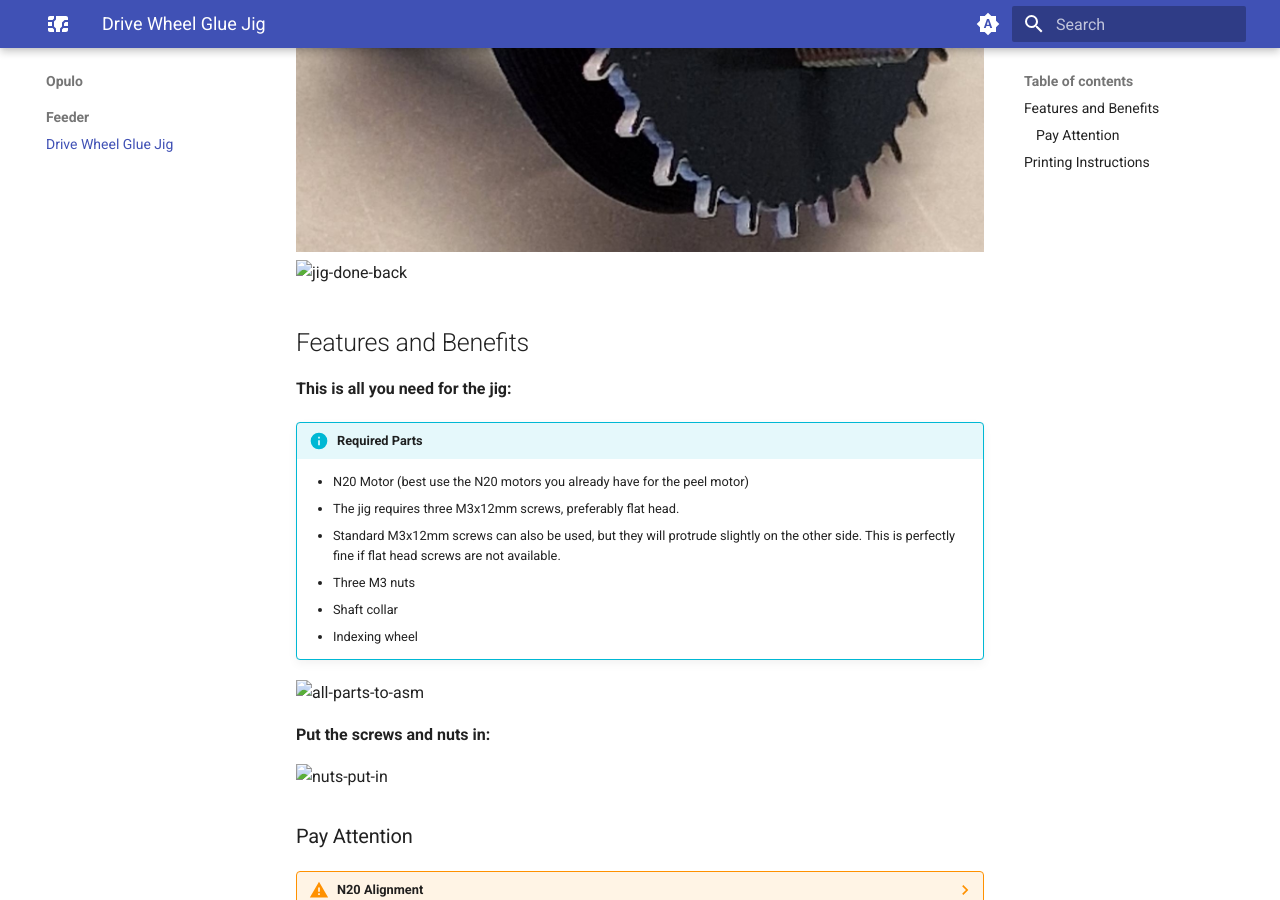
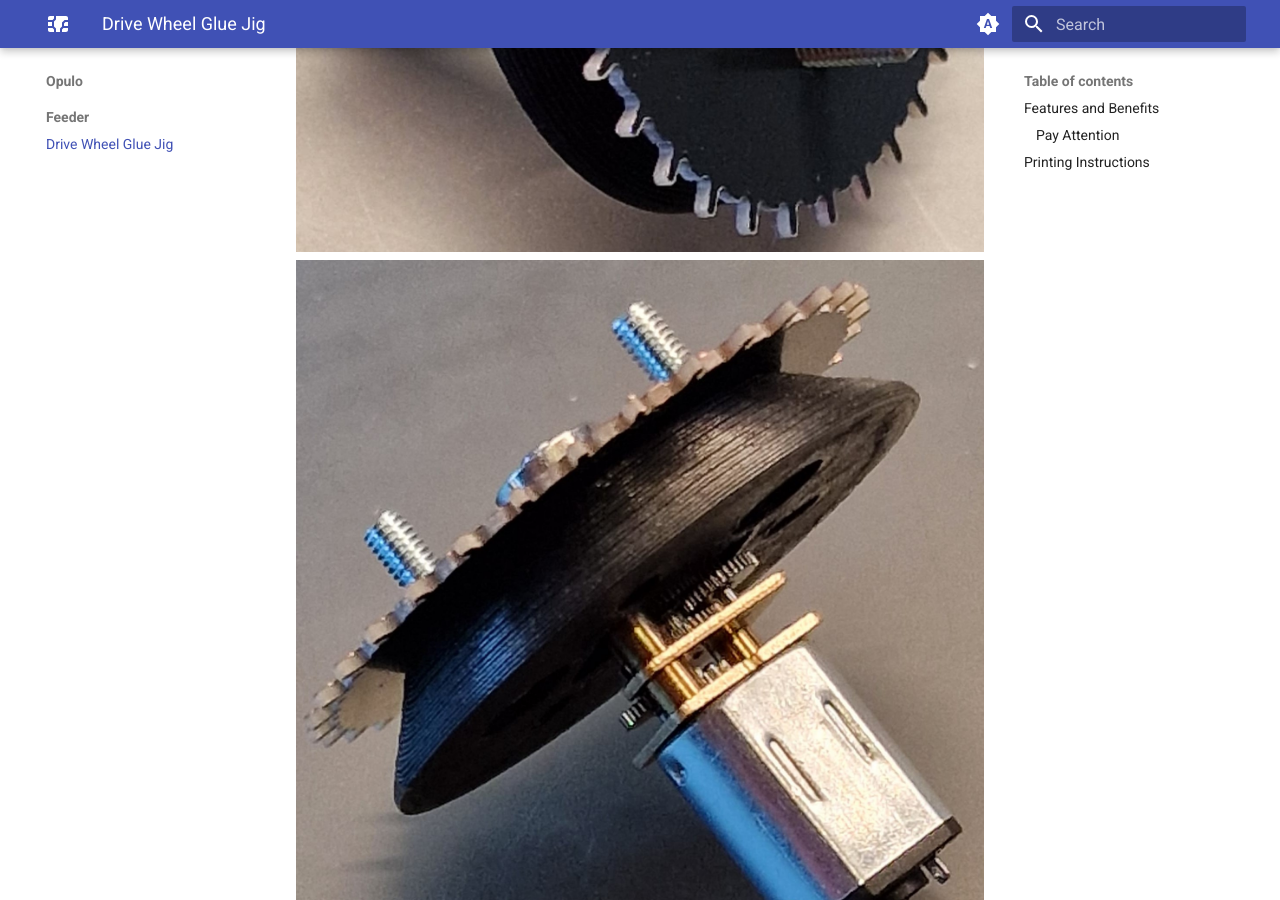
Before and after one commit to Technolitix/docs, an MkDocs documentation site: the page built from docs/drive-wheel-clue-jig.md, in a window 1280 px wide and 900 px high, scrolled down 1166 px. Built offline with MkDocs 1.6.1 and Material for MkDocs 9.7.7, drawn with Linux system fonts in a browser that asks for light colours.

Commit message:
Changed all Pics to forward slash

```diff
--- a/docs/drive-wheel-clue-jig.md
+++ b/docs/drive-wheel-clue-jig.md
@@ -9,8 +9,8 @@
 
 The standard jigs for assembling Opulo's drive wheel are often insufficient for precise alignment during the gluing process. That’s why I designed this easy-to-print jig to simplify the task for everyone.
 
-![jig-done-front](\images\shaft-aligment-jig\jig-done-front.jpeg)
-![jig-done-back](images\shaft-aligment-jig\jig-done-back.jpeg)
+![jig-done-front](images/shaft-aligment-jig/jig-done-front.jpeg)
+![jig-done-back](images/shaft-aligment-jig/jig-done-back.jpeg)
 
 ## Features and Benefits
 
@@ -24,47 +24,47 @@ The standard jigs for assembling Opulo's drive wheel are often insufficient for
     - Shaft collar
     - Indexing wheel
 
-![all-parts-to-asm](images\shaft-aligment-jig\all-parts-to-asm.jpeg)
+![all-parts-to-asm](images/shaft-aligment-jig/all-parts-to-asm.jpeg)
 
 **Put the screws and nuts in:**
 
-![nuts-put-in](images\shaft-aligment-jig\nuts-put-in.jpeg)
+![nuts-put-in](images/shaft-aligment-jig/nuts-put-in.jpeg)
 
 ### Pay Attention
 
 ??? warning "N20 Alignment"
     - **Correct**:
-    ![motor-aligned](images\shaft-aligment-jig\motor-aligned.jpeg)
+    ![motor-aligned](images/shaft-aligment-jig/motor-aligned.jpeg)
     - **Wrong**: Just use your fingernail and rotate the gears inside; the motor will move.
     - **Don't**: Rotate the shaft into alignment by turning the 3D print—this will deform the print!
-    ![motor-missaligned](images\shaft-aligment-jig\motor-missaligned.jpeg)
+    ![motor-missaligned](images/shaft-aligment-jig/motor-missaligned.jpeg)
 
 Now you can push the motor into its place.
 
-![motor-mounted](images\shaft-aligment-jig\motor-mounted.jpeg)
+![motor-mounted](images/shaft-aligment-jig/motor-mounted.jpeg)
 
 !!! warning "N20 Shaft"
     Be careful when putting the N20 motor shaft into the 3D print. It is designed to be very tight. Use some pressure and a bit of wiggling to get it in the hole. If you have trouble getting it in, use a heat gun or lighter to heat the shaft slightly. Avoid overheating, as this may deform the print and misalign the collar.
 
 **It should look like this:**
 
-![motor-shaft-alignement-front.jpeg](images\shaft-aligment-jig\motor-shaft-alignement-front.jpeg)
+![motor-shaft-alignement-front.jpeg](images/shaft-aligment-jig/motor-shaft-alignement-front.jpeg)
 
-![motor-put-in](images\shaft-aligment-jig\motor-put-in.jpeg)
+![motor-put-in](images/shaft-aligment-jig/motor-put-in.jpeg)
 
 **Make sure the indexing wheel is mounted to the jig, facing like in the picture. The glue area should not point to the flat side of the shaft.**
 
-![indexing-wheel-put-in](images\shaft-aligment-jig\indexing-wheel-put-in.jpeg)
+![indexing-wheel-put-in](images/shaft-aligment-jig/indexing-wheel-put-in.jpeg)
 
 **Now put the shaft collar onto the shaft (slightly screw the set screw in so it won't rotate on the motor shaft). Push the collar onto the indexing wheel and tighten the set screw.**
 
-![collar-mounted-to-shaft](images\shaft-aligment-jig\collar-mounted-to-shaft.jpeg)
+![collar-mounted-to-shaft](images/shaft-aligment-jig/collar-mounted-to-shaft.jpeg)
 
 **Make sure there is no gap between both:**
 
-![no-gap-collar](images\shaft-aligment-jig\no-gap-collar.jpeg)
+![no-gap-collar](images/shaft-aligment-jig/no-gap-collar.jpeg)
 
-![set-screw](images\shaft-aligment-jig\set-screw.jpeg)
+![set-screw](images/shaft-aligment-jig/set-screw.jpeg)
 
 ***After this is done, use the glue and apply it to the glue area as described in [Opulo’s guide.](https://ohai.opulo.io/feeder8/indexing-wheel/#glue-shaft-collar-asm-and-drive-wheel-together)***
 
```
